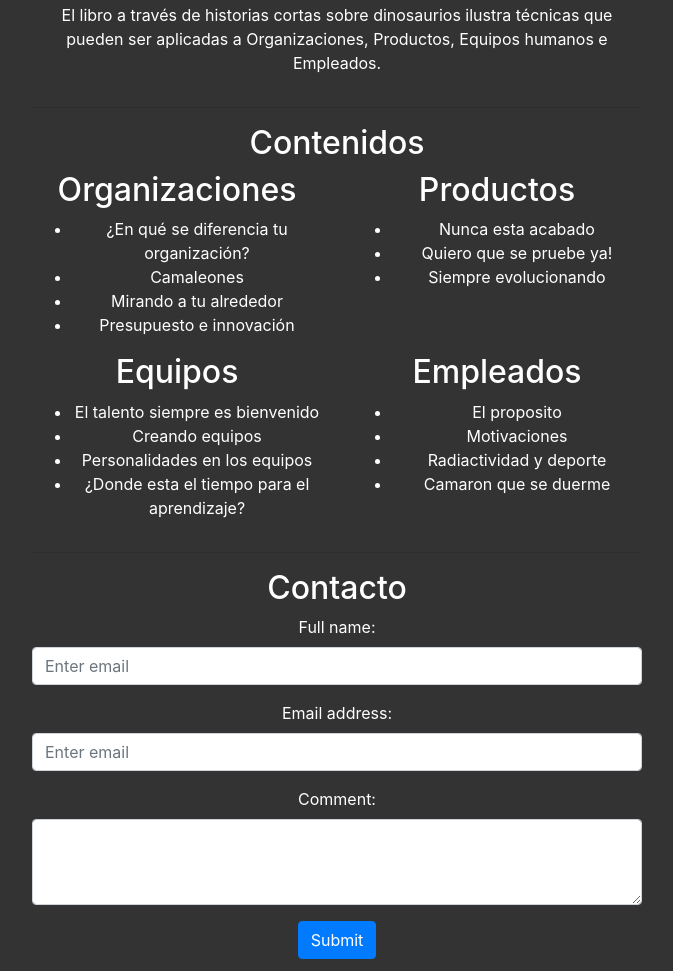
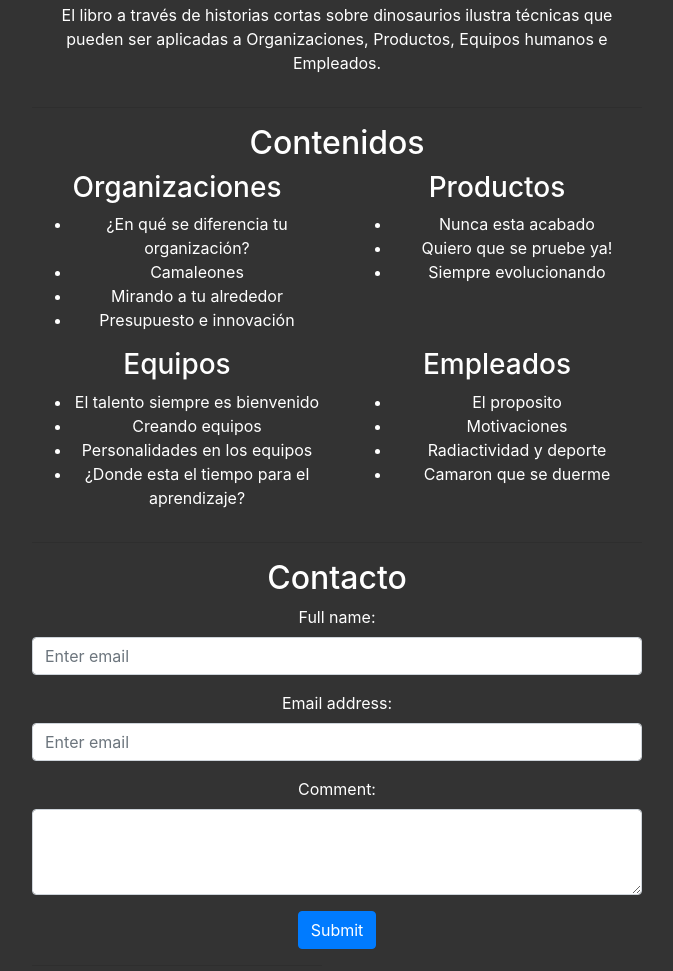
Before and after one commit to jabrena/misdinosaurios.info, a website: page docs/index.html in a window 1280 px wide. Shown: the part 905-1876 px from the top of the page, without its empty margins (303-976 px from the left). Drawn offline with Linux system fonts and the light colour scheme.

Commit message:
Decreasing the importance for the 4 sections in the book

```diff
--- a/docs/index.html
+++ b/docs/index.html
@@ -88,7 +88,7 @@
             </div>
             <div class="row">
                 <div class="col-md-6">
-                    <h2>Organizaciones</h2>
+                    <h3>Organizaciones</h3>
                     <ul>
                         <li>¿En qué se diferencia tu organización?</li>
                         <li>Camaleones</li>
@@ -97,7 +97,7 @@
                     </ul>
                 </div>
                 <div class="col-md-6">
-                    <h2>Productos</h2>
+                    <h3>Productos</h3>
                     <ul>
                         <li>Nunca esta acabado</li>
                         <li>Quiero que se pruebe ya!</li>
@@ -107,7 +107,7 @@
             </div>
             <div class="row">
                 <div class="col-md-6">
-                    <h2>Equipos</h2>
+                    <h3>Equipos</h3>
                     <ul>
                         <li>El talento siempre es bienvenido</li>
                         <li>Creando equipos</li>
@@ -116,7 +116,7 @@
                     </ul>
                 </div>
                 <div class="col-md-6">
-                    <h2>Empleados</h2>
+                    <h3>Empleados</h3>
                     <ul>
                         <li>El proposito</li>
                         <li>Motivaciones</li>
```
Also changed, not shown: src/html/index.html (+4 -4 lines).
